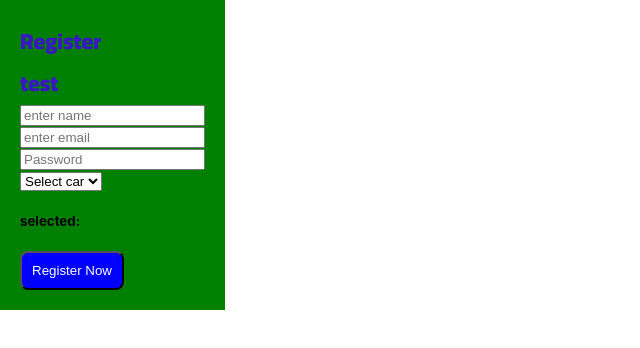
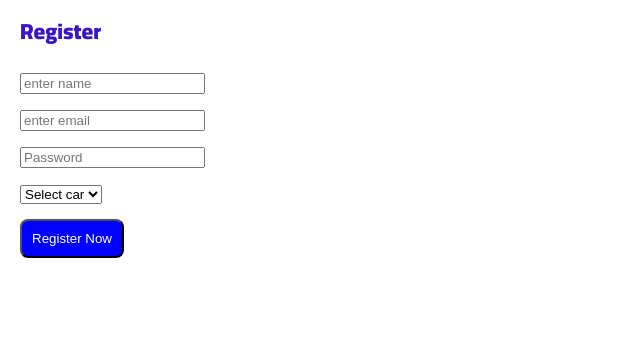
Before and after one commit to AbdallahDafa/abdallah-learn-react-app, a React (Create React App) app: page / in a window 1280 px wide. Shown: the top 348 px of the page, without its empty margins (0-640 px from the left). Built offline with nearby package versions, Linux system fonts and the light colour scheme.

Commit message:
custom styles

```diff
--- a/src/auth/register/page.js
+++ b/src/auth/register/page.js
@@ -24,13 +24,13 @@ export function RegisterScreen() {
     <div
       style={{
         padding: "20px",
-        backgroundColor: "green",
         display: "inline-block",
       }}
     >
 
         <h5 className={ styleText.w900 }>Register</h5>
-       <h1 className={ styleText.w900 } >test</h1>
+        <div style={ { margin: "30px"  }}/>
+
 
         <input
           placeholder="enter name"
@@ -38,29 +38,35 @@ export function RegisterScreen() {
           value={name}
           onChange={(e) => setName(e.target.value)}
         />
-        <div />
+        <div style={ { margin: "15px"  }}/>
+
+
         <input
           placeholder="enter email"
           type="email"
           value={email}
           onChange={(e) => setEmail(e.target.value)}
         />
-        <div />
+        <div style={ { margin: "15px"  }}/>
+
+
         <input
           type="password"
           placeholder="Password"
           value={password}
           onChange={(e) => setPassword(e.target.value)}
         />
-        <div />
+        <div style={ { margin: "15px"  }}/>
+
         <select value={myCar} onChange={handleSelectCar}>
           <option value="">Select car</option>
           <option value="Ford">Ford</option>
           <option value="Volvo">Volvo</option>
           <option value="Fiat">Fiat</option>
         </select>
-        <div />
-        <h5>selected: {myCar}</h5>
+        <div style={ { margin: "15px"  }}/>
+
+
         <button className={styleBtn.buttonPrimary} onClick={handleSubmit}>
           Register Now
         </button>
--- a/src/styles/text_custom.module.css
+++ b/src/styles/text_custom.module.css
@@ -20,14 +20,16 @@
   font-family: 'Cairo-Black';
   color: #3a16c7; /* 👈 Sets the text color */
   font-size: 22px;
-  margin: 0px;
+  margin: 0;       /* fix space arround text */
+  line-height: 1;  /* fix space arround text*/
 }
 
 .w400 {
   font-family: 'Cairo';
   color: #3a16c7; /* 👈 Sets the text color */
   font-size: 18px;
-  margin: 0px;
+  margin: 0;       /* fix space arround text */
+  line-height: 1;  /* fix space arround text*/
 }
 
 
@@ -35,5 +37,6 @@
   font-family: 'Cairo-Light';
   color: #3a16c7; /* 👈 Sets the text color */
   font-size: 15px;
-  margin: 0px;
+  margin: 0;       /* fix space arround text */
+  line-height: 1;  /* fix space arround text*/
 }
```
